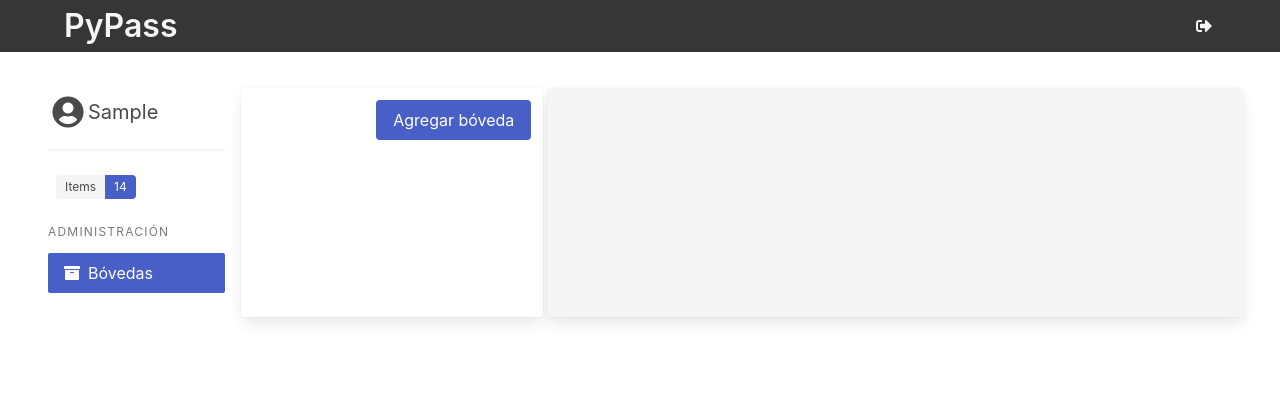
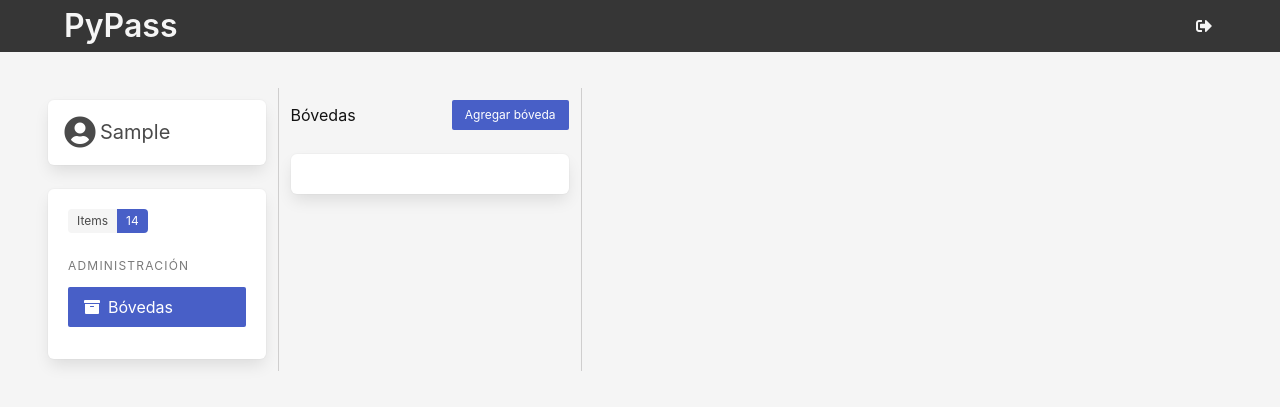
Before and after one commit to yvanvrela/11Pass, a Flask app: page /home in a window 1280 px wide. Shown: the top 413 px of the page. Run offline with Flask 2, Linux system fonts and the light colour scheme; the visitor is signed in with stand-in values (Sample User, id 1); data that the repository does not hold is empty; some libraries are stand-ins or nearby versions.

Commit message:
Change interface

```diff
--- a/app/static/main.css
+++ b/app/static/main.css
@@ -5,4 +5,16 @@ body {
 
 .full-height {
     height: 100%;
-  }
+}
+
+.vertical-line {
+    border-left: thick solid #cfcece;
+    border-width: 0.1rem;
+}
+
+.horizntal-line{
+    border-top: thick solid #cfcece;
+    border-width: 0.1rem;
+    margin-top: 1.5%;
+    margin-bottom: 1.7%;
+}
--- a/app/templates/home.html
+++ b/app/templates/home.html
@@ -40,23 +40,32 @@ Bienvenido
     <button class="modal-close is-large" aria-label="close"></button>
 </div>
 
-<div class="content has-text-right">
-    <button class="js-modal-trigger button is-link" data-target="modal-js-example">
-        Agregar bóveda
-    </button>
+<div class="columns is-centered is-vcentered">
+    <div class="column">
+        <p class="subtitle is-6 has-text-black-bis">
+            Bóvedas
+        </p>
+    </div>
+    <div class="column has-text-right">
+        <button class="js-modal-trigger button is-small is-link" data-target="modal-js-example">
+            Agregar bóveda
+        </button>
+    </div>
 </div>
 
-<section class="content">
+<section class="box">
     {% for vault in vaults %}
-    <a class="is-hovered" href="{{url_for('account')}}">
-        <div class="card m-1">
-            <header class="card-header">
-                <p class="card-header-title">
-                    {{ vault[1] }}
-                </p>
-            </header>
-        </div>
-    </a>
+    <div class="horizntal-line"></div>
+    <div>
+        <a href="{{url_for('account')}}">
+            <span class="icon-text has-icons-right has-text-black-bis">
+                <span>{{ vault[1] }}</span>
+                <span class="icon is-right">
+                    <i class="fas fa-angle-right"></i>
+                </span>
+            </span>
+        </a>
+    </div>
     {% endfor %}
 </section>
 
--- a/app/templates/layout.html
+++ b/app/templates/layout.html
@@ -18,11 +18,11 @@
 </head>
 
 <body>
+    <nav class="navbar has-background-dark">
+        {% include 'navbar.html'  %}
+    </nav>
 
-    <section class="hero">
-        <div class="hero-head navbar-background">
-            {% include 'navbar.html'  %}
-        </div>
+    <div class="section has-background-light is-mobile">
 
         {% for message in get_flashed_messages() %}
 
@@ -42,29 +42,35 @@
 
         {% endfor %}
 
-        <div class="hero-body">
+        <div class="columns">
 
-            <div class="columns is-fullheight">
-                <div class="column is-2">
+            <div class="column is-one-fifth">
                 {% include 'menu.html' %}
             </div>
 
-                <div class="column card is-3 ml-1">
+            <div class="vertical-line">
+            </div>
+
+            <div class="column  is-one-quarter-desktop ">
                 {% block content %}
 
                 {% endblock %}
             </div>
 
-                <div class="column card ml-1 has-background-light">
+            <div class="vertical-line">
+            </div>
+
+            <div class="column">
                 {% block details %}
 
                 {% endblock %}
             </div>
-            </div>
+
 
         </div>
 
-    </section>
+
+    </div>
 </body>
 
 </html>
--- a/app/templates/menu.html
+++ b/app/templates/menu.html
@@ -1,5 +1,5 @@
 <aside class="menu">
-    <p class="content ml-2">
+    <p class="box">
         <a>
             <span class="icon-text has-text-grey-dark">
                 <span class="icon">
@@ -11,15 +11,12 @@
             </span>
         </a>
     </p>
-    <hr>
 
-    <p>
-        <div class="tags has-addons ml-2">
+    <div class="box">
+        <div class="tags has-addons">
             <span class="tag">Items</span>
             <span class="tag is-link">14</span>
         </div>
-
-    </p>
 
         <p class="menu-label">
             Administración
@@ -47,4 +44,5 @@
                 </ul>
             </li>
         </ul>
+    </div>
 </aside>
--- a/app/templates/navbar.html
+++ b/app/templates/navbar.html
@@ -1,4 +1,3 @@
-<nav class="navbar has-background-dark">
 <div class="container">
     <div class="navbar-brand">
         <a class="navbar-item">
@@ -10,7 +9,7 @@
     <div id="navbarMenuHeroB" class="navbar-menu has-text-light">
         <div class="navbar-end">
             <span class="navbar-item">
-                    <a  href="{{ url_for('auth.logout') }}">
+                <a href="{{ url_for('auth.logout') }}">
                     <span class="icon has-text-light is-medium">
                         <i class="fas fa-sign-out-alt"></i>
                     </span>
@@ -19,4 +18,3 @@
         </div>
     </div>
 </div>
-</nav>
```
Lines whose indentation alone changed are shown as unchanged.
